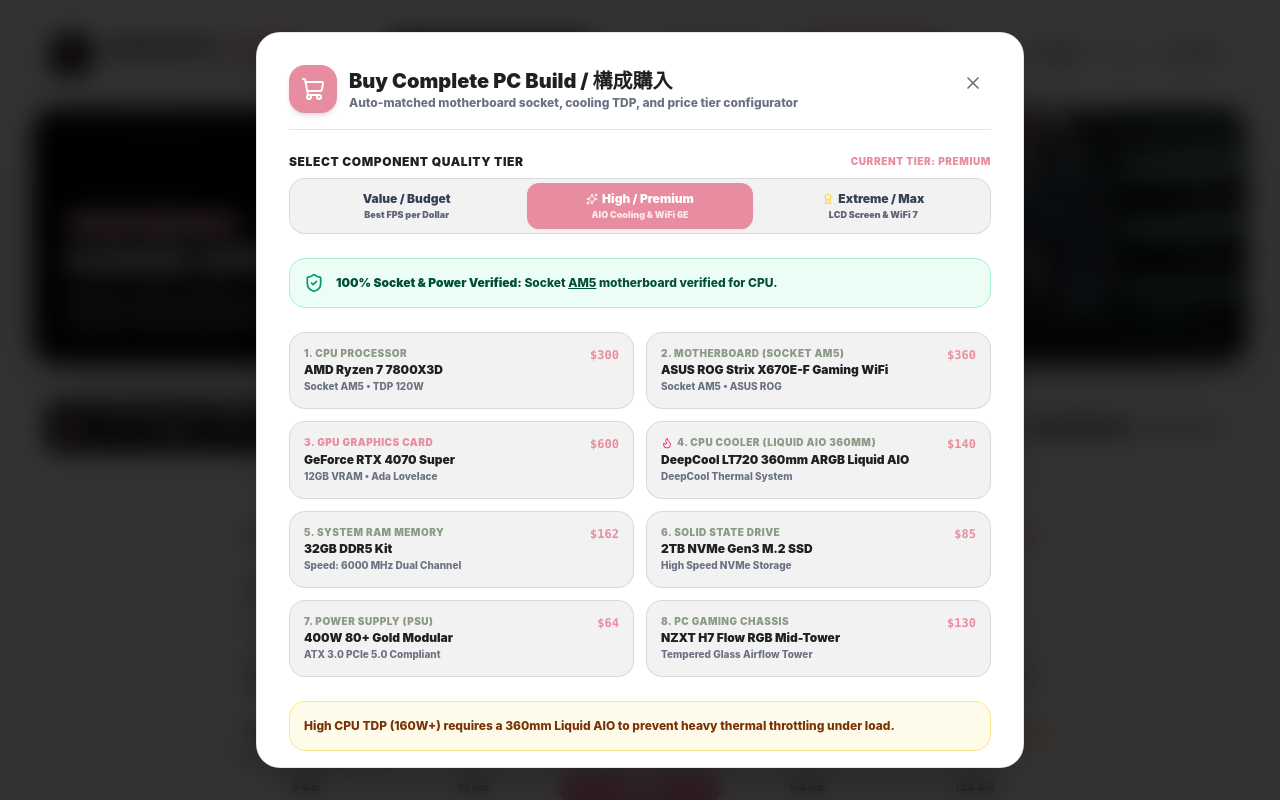
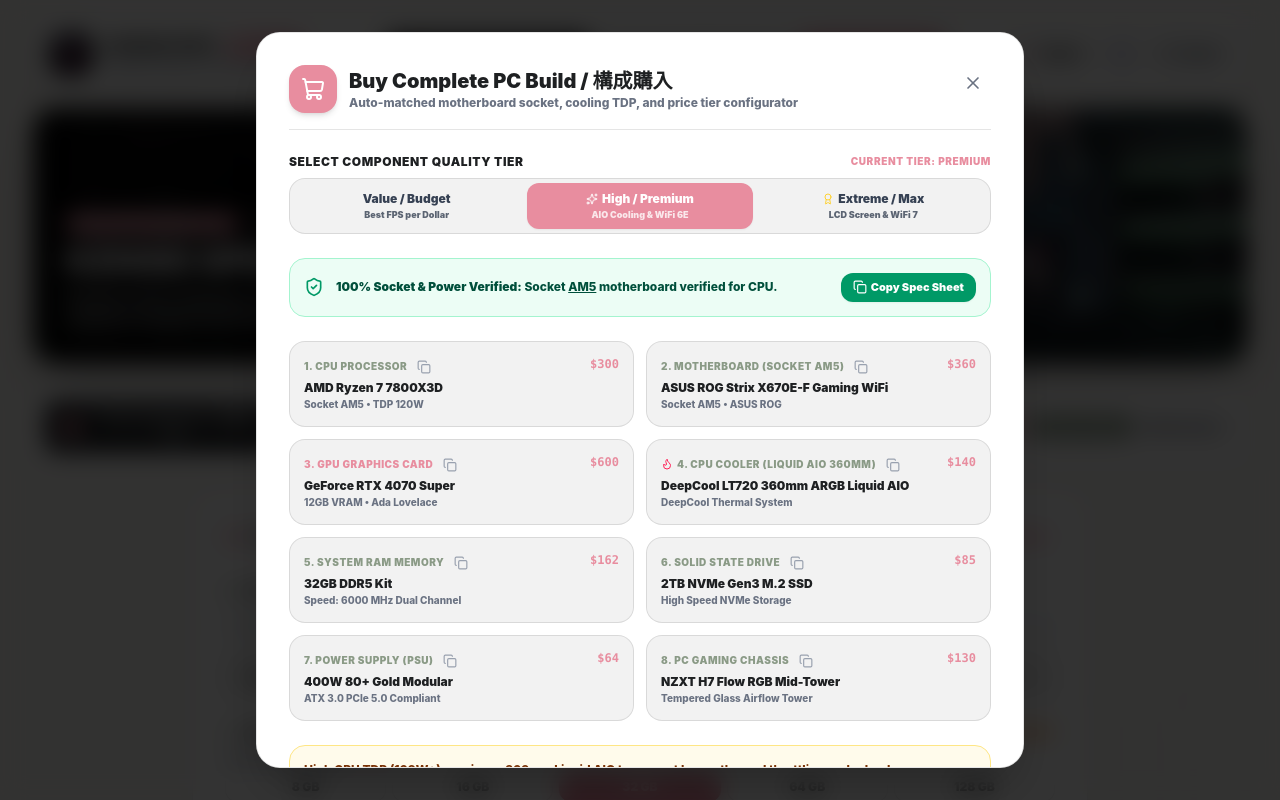
Before and after one commit to dorelore5-NihonJin/Kensei_spec, a React (Vite) app: page / in a window 1280 px wide. Both pictures are taken after a click on the button "3. Buy PC Store". Shown: the top 800 px of the page. Built offline with nearby package versions, Linux system fonts and the light colour scheme.

Commit message:
fix(catalog): resolve CPU 13100F matching fallback and add quick copy buttons across modal and cards

```diff
--- a/src/components/BuildBuyModal.tsx
+++ b/src/components/BuildBuyModal.tsx
@@ -1,5 +1,5 @@
 import { useState } from "react";
-import { ShoppingCart, X, ExternalLink, ShieldCheck, Fan, Flame, Sparkles, Award } from "lucide-react";
+import { ShoppingCart, X, ExternalLink, ShieldCheck, Fan, Flame, Sparkles, Award, Copy, Check } from "lucide-react";
 import type { CPU, GPU, RAMProfile, StorageType } from "../lib/types";
 
 interface BuildBuyModalProps {
@@ -15,7 +15,7 @@
 
 export type BuildTier = "budget" | "premium" | "extreme";
 
-// Accurate Socket to Motherboard Matcher
+// Accurate Socket Matcher
 function getMotherboardForCpu(cpu: CPU | null, tier: BuildTier) {
   const socket = cpu?.socket || "AM5";
 
@@ -143,6 +143,7 @@
   psuRecommendationW
 }: BuildBuyModalProps) {
   const [tier, setTier] = useState<BuildTier>("premium");
+  const [copiedId, setCopiedId] = useState<string | null>(null);
 
   if (!isOpen) return null;
 
@@ -171,6 +172,27 @@
 
   const totalPriceUSD = cpuPrice + gpuPrice + ramPrice + storagePrice + mobo.price + cooler.price + psuPrice + casePrice;
   const totalPriceRUB = Math.round(totalPriceUSD * 92);
+
+  // Copy Helper
+  const handleCopyText = (text: string, id: string) => {
+    navigator.clipboard.writeText(text);
+    setCopiedId(id);
+    setTimeout(() => setCopiedId(null), 2000);
+  };
+
+  const handleCopyFullBuild = () => {
+    const text = `KENSEI SPEC PC BUILD:\n` +
+      `1. CPU: ${selectedCpu?.name || "AMD Ryzen 7 7800X3D"}\n` +
+      `2. Motherboard: ${mobo.name}\n` +
+      `3. GPU: ${selectedGpu?.name || "GeForce RTX 4070 Super"}\n` +
+      `4. Cooler: ${cooler.name}\n` +
+      `5. RAM: ${ramCapacityGB}GB ${selectedRam?.generation || "DDR5"}-${selectedRam?.speedMhz || 6000}\n` +
+      `6. SSD: 2TB ${selectedStorage}\n` +
+      `7. PSU: ${psuRecommendationW}W 80+ Gold\n` +
+      `8. Case: ${caseName}\n` +
+      `Est. Total Price: $${totalPriceUSD} USD (${totalPriceRUB.toLocaleString()} ₽)`;
+    handleCopyText(text, "full-build");
+  };
 
   return (
     <div className="fixed inset-0 z-50 flex items-center justify-center p-4 bg-black/80 backdrop-blur-md animate-fadeIn">
@@ -247,22 +269,41 @@
           </div>
         </div>
 
-        {/* Compatibility Certification Banner */}
-        <div className="p-3.5 rounded-2xl bg-emerald-50 dark:bg-emerald-500/10 border border-emerald-200 dark:border-emerald-500/30 flex items-center gap-3">
+        {/* Compatibility Certification Banner with Master Copy Button */}
+        <div className="p-3.5 rounded-2xl bg-emerald-50 dark:bg-emerald-500/10 border border-emerald-200 dark:border-emerald-500/30 flex items-center justify-between gap-3">
+          <div className="flex items-center gap-3">
             <ShieldCheck className="w-5 h-5 text-emerald-600 dark:text-emerald-400 shrink-0" />
             <div className="text-xs text-emerald-900 dark:text-emerald-300 font-extrabold">
               <strong>100% Socket & Power Verified:</strong> Socket <span className="underline">{mobo.socket}</span> motherboard verified for {selectedCpu?.name || "CPU"}.
             </div>
           </div>
 
-        {/* Component Buying Breakdown */}
+          <button
+            onClick={handleCopyFullBuild}
+            className="px-3 py-1.5 rounded-xl bg-emerald-600 hover:bg-emerald-700 text-white font-black text-[11px] transition shrink-0 flex items-center gap-1 shadow-xs"
+          >
+            {copiedId === "full-build" ? <Check className="w-3.5 h-3.5 text-emerald-200" /> : <Copy className="w-3.5 h-3.5" />}
+            {copiedId === "full-build" ? "Copied Build!" : "Copy Spec Sheet"}
+          </button>
+        </div>
+
+        {/* Component Buying Breakdown with Quick Copy Icons */}
         <div className="flex flex-col gap-3">
           <div className="grid grid-cols-1 sm:grid-cols-2 gap-3 text-xs font-extrabold">
 
             {/* 1. CPU */}
             <div className="p-3.5 bg-black/5 dark:bg-white/5 rounded-2xl border border-black/10 dark:border-white/10 flex justify-between items-start">
               <div>
-                <span className="text-[10px] text-[#8A9A86] block uppercase tracking-wider font-black">1. CPU Processor</span>
+                <div className="flex items-center gap-1.5">
+                  <span className="text-[10px] text-[#8A9A86] uppercase tracking-wider font-black">1. CPU Processor</span>
+                  <button
+                    onClick={() => handleCopyText(selectedCpu?.name || "AMD Ryzen 7 7800X3D", "cpu")}
+                    className="p-1 text-gray-400 hover:text-[#E88D9F] transition"
+                    title="Copy CPU Name to Search Bar"
+                  >
+                    {copiedId === "cpu" ? <Check className="w-3.5 h-3.5 text-emerald-500" /> : <Copy className="w-3.5 h-3.5" />}
+                  </button>
+                </div>
                 <span className="font-black text-[#1E2022] dark:text-white block mt-0.5">{selectedCpu?.name || "AMD Ryzen 7 7800X3D"}</span>
                 <span className="text-[10px] text-gray-500 dark:text-gray-400">Socket {selectedCpu?.socket || "AM5"} • TDP {selectedCpu?.tdpW || 120}W</span>
               </div>
@@ -272,7 +313,16 @@
             {/* 2. Motherboard (Exact Socket Matched) */}
             <div className="p-3.5 bg-black/5 dark:bg-white/5 rounded-2xl border border-black/10 dark:border-white/10 flex justify-between items-start">
               <div>
-                <span className="text-[10px] text-[#8A9A86] block uppercase tracking-wider font-black">2. Motherboard (Socket {mobo.socket})</span>
+                <div className="flex items-center gap-1.5">
+                  <span className="text-[10px] text-[#8A9A86] uppercase tracking-wider font-black">2. Motherboard (Socket {mobo.socket})</span>
+                  <button
+                    onClick={() => handleCopyText(mobo.name, "mobo")}
+                    className="p-1 text-gray-400 hover:text-[#E88D9F] transition"
+                    title="Copy Motherboard Name to Search Bar"
+                  >
+                    {copiedId === "mobo" ? <Check className="w-3.5 h-3.5 text-emerald-500" /> : <Copy className="w-3.5 h-3.5" />}
+                  </button>
+                </div>
                 <span className="font-black text-[#1E2022] dark:text-white block mt-0.5">{mobo.name}</span>
                 <span className="text-[10px] text-gray-500 dark:text-gray-400">Socket {mobo.socket} • {mobo.vendor}</span>
               </div>
@@ -282,7 +332,16 @@
             {/* 3. GPU */}
             <div className="p-3.5 bg-black/5 dark:bg-white/5 rounded-2xl border border-black/10 dark:border-white/10 flex justify-between items-start">
               <div>
-                <span className="text-[10px] text-[#E88D9F] block uppercase tracking-wider font-black">3. GPU Graphics Card</span>
+                <div className="flex items-center gap-1.5">
+                  <span className="text-[10px] text-[#E88D9F] uppercase tracking-wider font-black">3. GPU Graphics Card</span>
+                  <button
+                    onClick={() => handleCopyText(selectedGpu?.name || "GeForce RTX 4070 Super", "gpu")}
+                    className="p-1 text-gray-400 hover:text-[#E88D9F] transition"
+                    title="Copy GPU Name to Search Bar"
+                  >
+                    {copiedId === "gpu" ? <Check className="w-3.5 h-3.5 text-emerald-500" /> : <Copy className="w-3.5 h-3.5" />}
+                  </button>
+                </div>
                 <span className="font-black text-[#1E2022] dark:text-white block mt-0.5">{selectedGpu?.name || "GeForce RTX 4070 Super"}</span>
                 <span className="text-[10px] text-gray-500 dark:text-gray-400">{selectedGpu?.vramGB || 12}GB VRAM • {selectedGpu?.architecture || "Ada Lovelace"}</span>
               </div>
@@ -292,10 +351,19 @@
             {/* 4. CPU Cooling */}
             <div className="p-3.5 bg-black/5 dark:bg-white/5 rounded-2xl border border-black/10 dark:border-white/10 flex justify-between items-start">
               <div>
-                <span className="text-[10px] text-[#8A9A86] block uppercase tracking-wider font-black flex items-center gap-1">
+                <div className="flex items-center gap-1.5">
+                  <span className="text-[10px] text-[#8A9A86] uppercase tracking-wider font-black flex items-center gap-1">
                     {cooler.isLiquid ? <Flame className="w-3 h-3 text-rose-500" /> : <Fan className="w-3 h-3 text-blue-500" />}
                     4. CPU Cooler ({cooler.type})
                   </span>
+                  <button
+                    onClick={() => handleCopyText(cooler.name, "cooler")}
+                    className="p-1 text-gray-400 hover:text-[#E88D9F] transition"
+                    title="Copy Cooler Name to Search Bar"
+                  >
+                    {copiedId === "cooler" ? <Check className="w-3.5 h-3.5 text-emerald-500" /> : <Copy className="w-3.5 h-3.5" />}
+                  </button>
+                </div>
                 <span className="font-black text-[#1E2022] dark:text-white block mt-0.5">{cooler.name}</span>
                 <span className="text-[10px] text-gray-500 dark:text-gray-400">{cooler.vendor} Thermal System</span>
               </div>
@@ -305,7 +373,16 @@
             {/* 5. RAM */}
             <div className="p-3.5 bg-black/5 dark:bg-white/5 rounded-2xl border border-black/10 dark:border-white/10 flex justify-between items-start">
               <div>
-                <span className="text-[10px] text-[#8A9A86] block uppercase tracking-wider font-black">5. System RAM Memory</span>
+                <div className="flex items-center gap-1.5">
+                  <span className="text-[10px] text-[#8A9A86] uppercase tracking-wider font-black">5. System RAM Memory</span>
+                  <button
+                    onClick={() => handleCopyText(`${ramCapacityGB}GB ${selectedRam?.generation || "DDR5"} ${selectedRam?.speedMhz || 6000}MHz`, "ram")}
+                    className="p-1 text-gray-400 hover:text-[#E88D9F] transition"
+                    title="Copy RAM Spec to Search Bar"
+                  >
+                    {copiedId === "ram" ? <Check className="w-3.5 h-3.5 text-emerald-500" /> : <Copy className="w-3.5 h-3.5" />}
+                  </button>
+                </div>
                 <span className="font-black text-[#1E2022] dark:text-white block mt-0.5">{ramCapacityGB}GB {selectedRam?.generation || "DDR5"} Kit</span>
                 <span className="text-[10px] text-gray-500 dark:text-gray-400">Speed: {selectedRam?.speedMhz || 6000} MHz Dual Channel</span>
               </div>
@@ -315,7 +392,16 @@
             {/* 6. Storage */}
             <div className="p-3.5 bg-black/5 dark:bg-white/5 rounded-2xl border border-black/10 dark:border-white/10 flex justify-between items-start">
               <div>
-                <span className="text-[10px] text-[#8A9A86] block uppercase tracking-wider font-black">6. Solid State Drive</span>
+                <div className="flex items-center gap-1.5">
+                  <span className="text-[10px] text-[#8A9A86] uppercase tracking-wider font-black">6. Solid State Drive</span>
+                  <button
+                    onClick={() => handleCopyText(`2TB ${selectedStorage} M.2 SSD`, "ssd")}
+                    className="p-1 text-gray-400 hover:text-[#E88D9F] transition"
+                    title="Copy SSD Spec to Search Bar"
+                  >
+                    {copiedId === "ssd" ? <Check className="w-3.5 h-3.5 text-emerald-500" /> : <Copy className="w-3.5 h-3.5" />}
+                  </button>
+                </div>
                 <span className="font-black text-[#1E2022] dark:text-white block mt-0.5">2TB {selectedStorage} M.2 SSD</span>
                 <span className="text-[10px] text-gray-500 dark:text-gray-400">High Speed NVMe Storage</span>
               </div>
@@ -325,7 +411,16 @@
             {/* 7. PSU Power Supply */}
             <div className="p-3.5 bg-black/5 dark:bg-white/5 rounded-2xl border border-black/10 dark:border-white/10 flex justify-between items-start">
               <div>
-                <span className="text-[10px] text-[#8A9A86] block uppercase tracking-wider font-black">7. Power Supply (PSU)</span>
+                <div className="flex items-center gap-1.5">
+                  <span className="text-[10px] text-[#8A9A86] uppercase tracking-wider font-black">7. Power Supply (PSU)</span>
+                  <button
+                    onClick={() => handleCopyText(`${psuRecommendationW}W 80+ Gold Modular PSU`, "psu")}
+                    className="p-1 text-gray-400 hover:text-[#E88D9F] transition"
+                    title="Copy PSU Spec to Search Bar"
+                  >
+                    {copiedId === "psu" ? <Check className="w-3.5 h-3.5 text-emerald-500" /> : <Copy className="w-3.5 h-3.5" />}
+                  </button>
+                </div>
                 <span className="font-black text-[#1E2022] dark:text-white block mt-0.5">{psuRecommendationW}W 80+ Gold Modular</span>
                 <span className="text-[10px] text-gray-500 dark:text-gray-400">ATX 3.0 PCIe 5.0 Compliant</span>
               </div>
@@ -335,7 +430,16 @@
             {/* 8. Chassis */}
             <div className="p-3.5 bg-black/5 dark:bg-white/5 rounded-2xl border border-black/10 dark:border-white/10 flex justify-between items-start">
               <div>
-                <span className="text-[10px] text-[#8A9A86] block uppercase tracking-wider font-black">8. PC Gaming Chassis</span>
+                <div className="flex items-center gap-1.5">
+                  <span className="text-[10px] text-[#8A9A86] uppercase tracking-wider font-black">8. PC Gaming Chassis</span>
+                  <button
+                    onClick={() => handleCopyText(caseName, "case")}
+                    className="p-1 text-gray-400 hover:text-[#E88D9F] transition"
+                    title="Copy Case Name to Search Bar"
+                  >
+                    {copiedId === "case" ? <Check className="w-3.5 h-3.5 text-emerald-500" /> : <Copy className="w-3.5 h-3.5" />}
+                  </button>
+                </div>
                 <span className="font-black text-[#1E2022] dark:text-white block mt-0.5">{caseName}</span>
                 <span className="text-[10px] text-gray-500 dark:text-gray-400">Tempered Glass Airflow Tower</span>
               </div>
```
Also changed, not shown: src/pages/GameBuildsCatalog.tsx (+53 -23 lines). Lines whose indentation alone changed are shown as unchanged.
